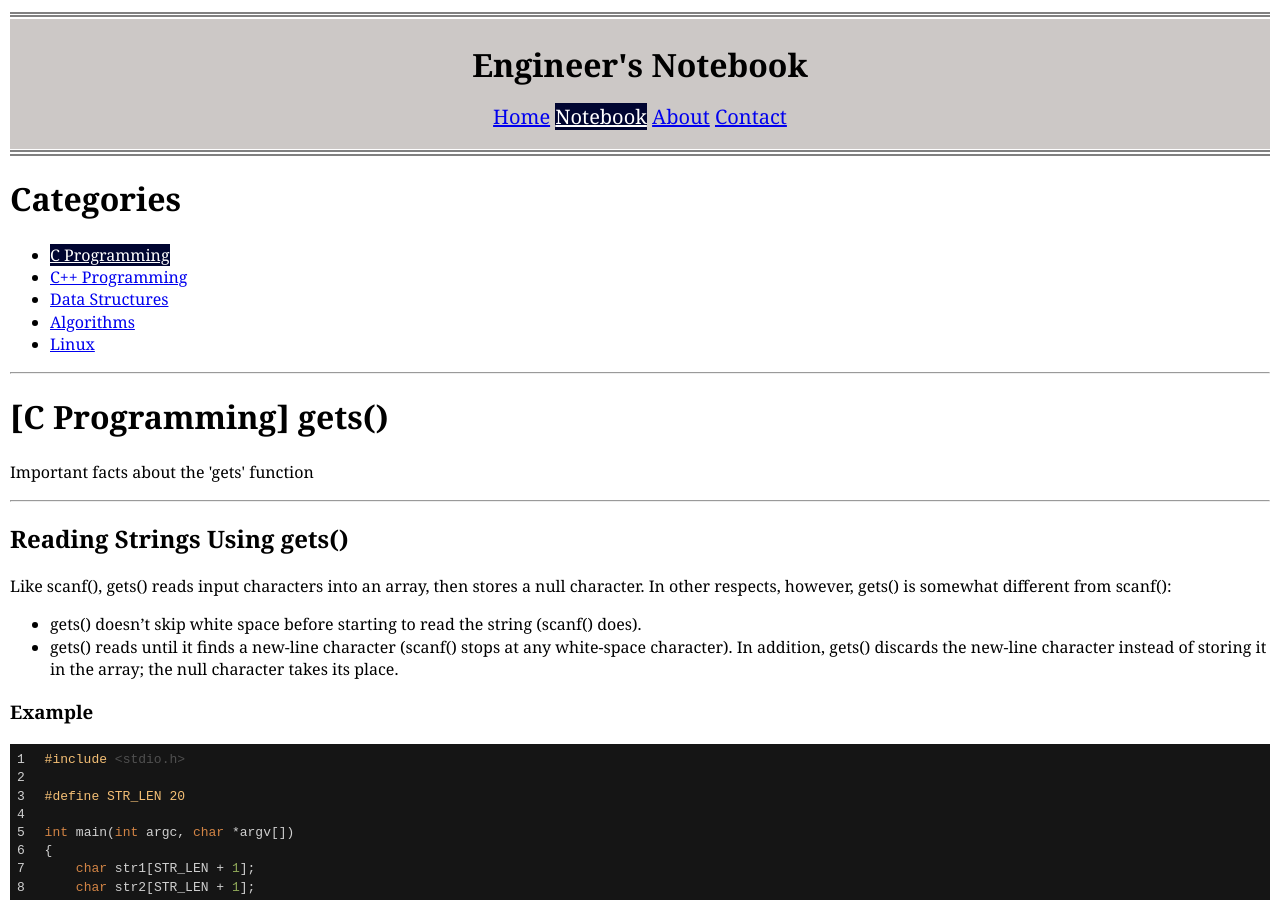
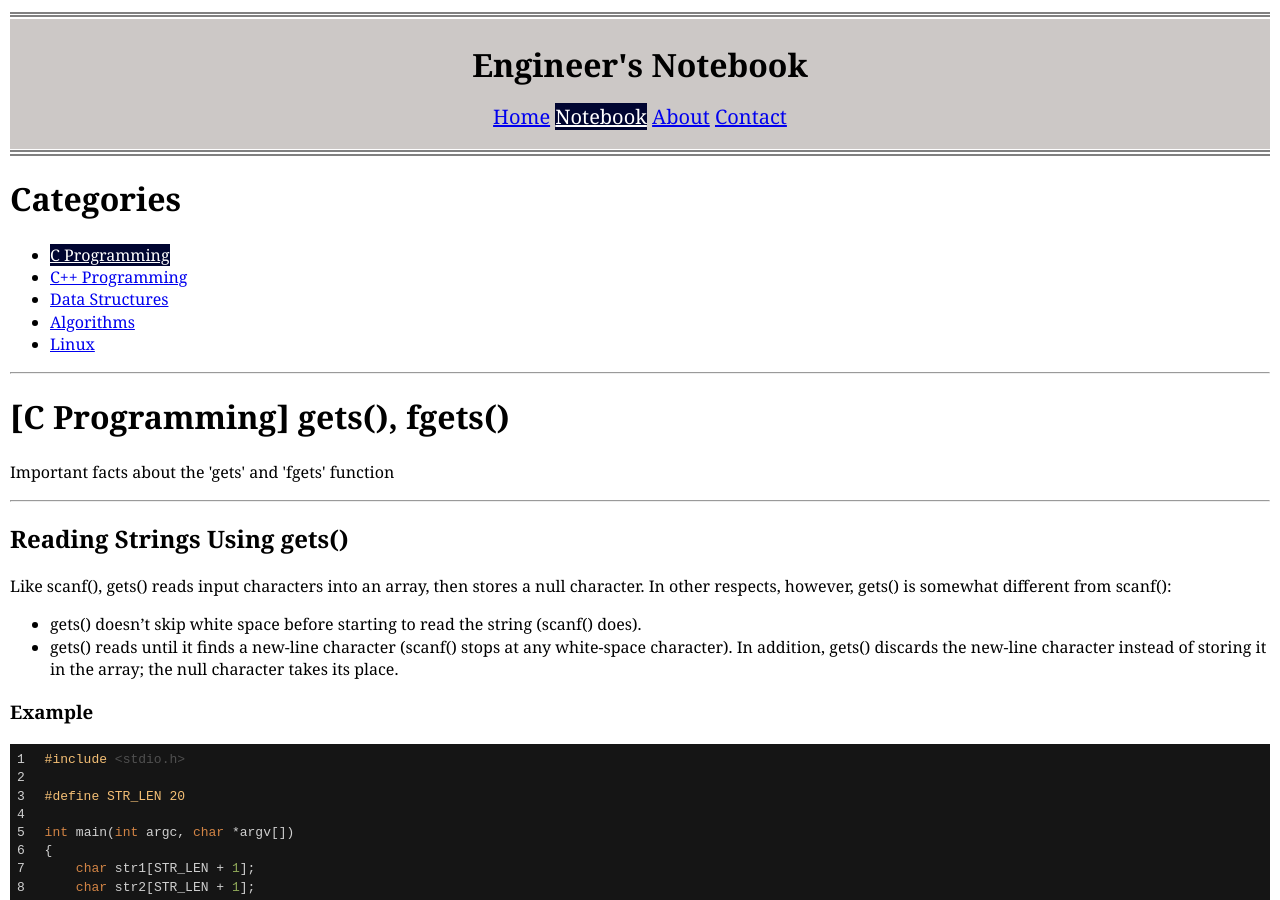
Before and after one commit to kyungjae-lee/kyungjae-lee.github.io, a Jekyll site: the page built from _posts/c-programming/2021-04-10-gets-fgets.md, in a window 1280 px wide and 900 px high. Built offline with Jekyll 4.4.1, drawn with Linux system fonts in a browser that asks for light colours.

Commit message:
Rename 'gets' notes to 'gets-fgets'

```diff
--- a/_posts/c-programming/2021-04-10-gets.md
+++ b/_posts/c-programming/2021-04-10-gets-fgets.md
@@ -1,7 +1,7 @@
 ---
 layout: notes
-title: "[C Programming] gets()"
-meta: Important facts about the 'gets' function
+title: "[C Programming] gets(), fgets()"
+meta: Important facts about the 'gets' and 'fgets' function
 reference:
 category: c-programming
 ---
```
